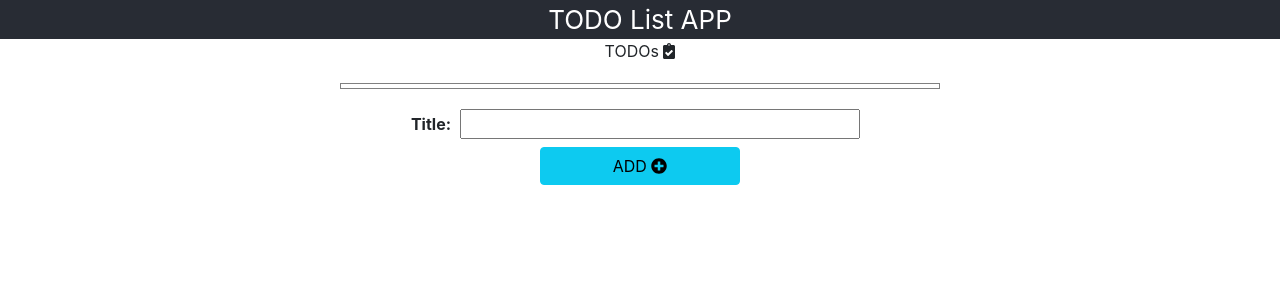
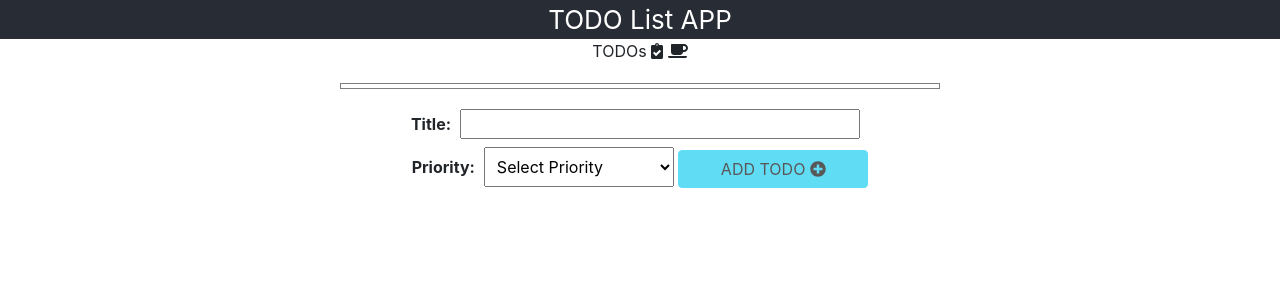
Before and after one commit to josedevel/todo-b-1, a React (Create React App) app: page / in a window 1280 px wide. Shown: the top 300 px of the page. Built offline with nearby package versions, Linux system fonts and the light colour scheme.

Commit message:
Saving progress Monday morning.

```diff
--- a/src/App.js
+++ b/src/App.js
@@ -1,6 +1,5 @@
 import TODOListContainer from './Components/TODOListContainer.js'
 import TODOListControls from './Components/TODOListControls.js'
-import logo from './logo.svg';
 import './App.css';
 import 'bootstrap/dist/css/bootstrap.min.css';
 
--- a/src/Components/TODOList.js
+++ b/src/Components/TODOList.js
@@ -1,13 +1,11 @@
 import {connect} from 'react-redux';
-import {todoListCheck, todoListDelete, todoListRequest} from '../actions/actions.js';
+import {todoListCheck, todoListDelete} from '../actions/actions.js';
 import { FontAwesomeIcon } from '@fortawesome/react-fontawesome';
-import { faCoffee } from '@fortawesome/free-solid-svg-icons';
 import { faTimes } from '@fortawesome/free-solid-svg-icons';
 
 const mapStateToProps = state => {
-  //console.log(state);
     return {
-      // test
+      // the reducer
       ...state.todoList
     }
 };
--- a/src/Components/TODOListContainer.js
+++ b/src/Components/TODOListContainer.js
@@ -3,6 +3,7 @@ import {connect} from 'react-redux';
 import {todoListRequest} from '../actions/actions.js';
 import TODOList from './TODOList.js'
 import { FontAwesomeIcon } from '@fortawesome/react-fontawesome';
+import { faCoffee } from '@fortawesome/free-solid-svg-icons';
 import { faClipboardCheck } from '@fortawesome/free-solid-svg-icons';
 
 const mapStateToProps = state => {
@@ -26,7 +27,7 @@ const TODOListContainer = (props) => {
 
     return (
         <div>
-            TODOs <FontAwesomeIcon icon={faClipboardCheck} />
+            TODOs <FontAwesomeIcon icon={faClipboardCheck} />&nbsp;<FontAwesomeIcon icon={faCoffee} />
             <div className='TODOListContainer'>
               {todoLists && todoLists.map(todoList => (
                 <TODOList data={todoList} key={todoList.id}>
--- a/src/Components/TODOListControls.js
+++ b/src/Components/TODOListControls.js
@@ -1,3 +1,4 @@
+import {useState} from 'react';
 import {connect} from 'react-redux';
 import {todoListAdd} from '../actions/actions.js';
 import Button from 'react-bootstrap/Button';
@@ -12,34 +13,56 @@ const mapStateToProps = state => {
 };
 
 const mapDispatchToProps = {
-    todoListAdd
+  todoListAdd,
 };
 
 const TODOListControls = (props) => {
 
-  const handleAdd = () => {
+  const [text, setText] = useState('');
+  const [priority, setPriority] = useState('test');
+
+  const handleAdd = (event) => {
 
     const id = Math.floor(Math.random() * 100);
-    const inputValue = document.getElementById('TODOListADD');
     const todoList = [];
     todoList.push({
         id: id,
-        text: inputValue.value,
+        text: text,
         checked: false,
-        deleted: false
+        deleted: false,
+        priority: priority,
+        time: 0
     });
     props.todoListAdd(todoList);
   };
+
+  const handleTextChange = (event) => {
+    setText(event.target.value);
+  }
+
+  const handlePriorityChange = (event) => {
+    setPriority(event.target.value);
+  }
 
   return (
     <div className="TODOListControls">
       <div>
           <label htmlFor="TODOListADD" style={{fontWeight: 'bold'}}>Title:</label> &nbsp;
-          <input type={'text'} name='TODOListADD' id='TODOListADD' style={{width: '400px'}} /> &nbsp;
+          <input type={'text'} name='TODOListADD' id='TODOListADD' style={{width: '400px'}} onKeyUp={handleTextChange} /> &nbsp;
           {/*<button type="button" onClick={handleAdd} >ADD</button>*/}
       </div>
       <div style={{marginTop: '8px'}}>
-        <Button variant="info" onClick={handleAdd} style={{width: '200px'}}>ADD <FontAwesomeIcon icon={faPlusCircle} /></Button>
+        <label htmlFor="TODOListPRIORITY" style={{fontWeight: 'bold'}}>Priority:</label> &nbsp;
+        <select style={{padding: '8px', width: '190px'}} id='TODOListPRIORITY' defaultValue='test' onChange={handlePriorityChange}>
+          <option  value='test'>Select Priority</option>
+          <option value='high'>High</option>
+          <option value='medium'>Medium</option>
+          <option value='low'>Low</option>
+        </select>
+        &nbsp;
+        <Button variant="info" onClick={handleAdd} style={{width: '190px'}} id='TODOADDBtn' disabled={(!text || priority==='test')}>
+          ADD TODO <FontAwesomeIcon icon={faPlusCircle} />
+        </Button>
       </div>
     </div>
   );
--- a/src/actions/actions.js
+++ b/src/actions/actions.js
@@ -2,22 +2,27 @@ export const TODO_LIST_REQUEST = 'TODO_LIST_REQUEST';
 export const TODO_LIST_ADD = 'TODO_LIST_ADD';
 export const TODO_LIST_DELETE = 'TODO_LIST_DELETE';
 export const TODO_LIST_CHECK = 'TODO_LIST_CHECK';
+export const TODO_LIST_PRIORITY = 'TODO_LIST_PRIORITY';
 
+/* Request action */
 export const todoListRequest = () => ({
     type: TODO_LIST_REQUEST,
 });
 
+/* ADD action */
 export const todoListAdd = (todoList) => ({
     type: TODO_LIST_ADD,
     todoList: todoList
 });
 
+/* Delete action */
 export const todoListDelete = (todoListId, deleted) => ({
     type: TODO_LIST_DELETE,
     todoListId: todoListId,
     deleted: deleted
 });
 
+/* Check action */
 export const todoListCheck = (todoListId, checked) => ({
     type: TODO_LIST_CHECK,
     todoListId: todoListId,
--- a/src/reducers/todoList.js
+++ b/src/reducers/todoList.js
@@ -2,7 +2,7 @@ import {
     TODO_LIST_REQUEST,
     TODO_LIST_ADD,
     TODO_LIST_CHECK,
-    TODO_LIST_DELETE
+    TODO_LIST_DELETE,
 } from "../actions/actions";
 
 export default(state = {
```
Also changed, not shown: 1 other file (tests, documents, lock files or other folders).
